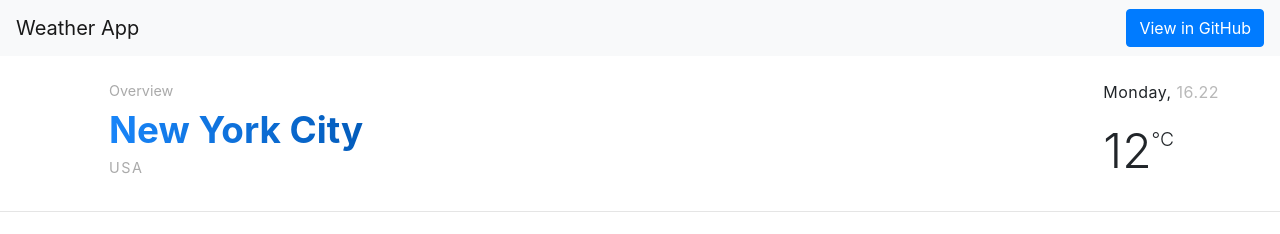
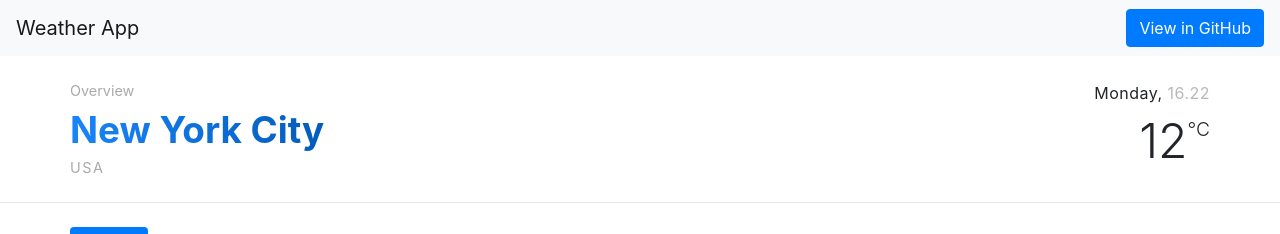
Before and after one commit to andreviallon/weather-app, a React (Create React App) app: page / in a window 1280 px wide. Shown: the top 234 px of the page. Built offline with nearby package versions, Linux system fonts and the light colour scheme.

Commit message:
Small UI updates

```diff
--- a/src/App.css
+++ b/src/App.css
@@ -1,4 +1,3 @@
 .overview-container {
     justify-content: space-between;
-    width: 100%;
 }
--- a/src/App.js
+++ b/src/App.js
@@ -11,7 +11,7 @@ function App() {
     <div className="App">
       <Header />
       <div className="container">
-        <div className="row overview-container m-4">
+        <div className="row overview-container mt-4">
           <Overview />
           <CurrentWeather />
         </div>
--- a/src/components/CurrentWeather/CurrentWeather.scss
+++ b/src/components/CurrentWeather/CurrentWeather.scss
@@ -1,13 +1,14 @@
 .current-container {
     display: flex;
     justify-content: center;
+    align-items: flex-end;
 
     p {
         font-size: 1rem;
         font-weight: 400;
         width: 100%;
         text-align: end;
-        margin: 0 0 0.7rem;
+        margin: 0;
     }
 
     .current-date-hour {
```
